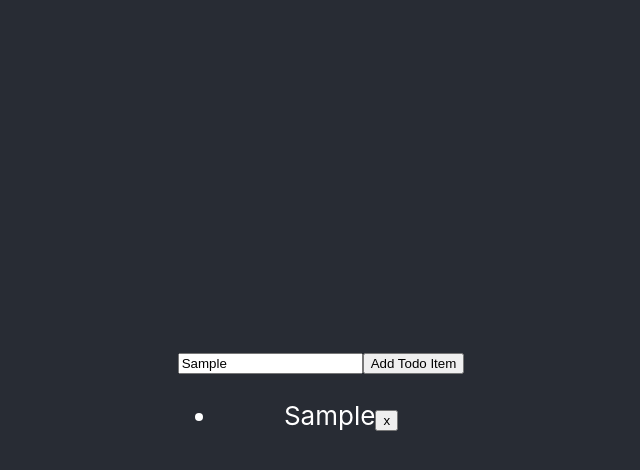
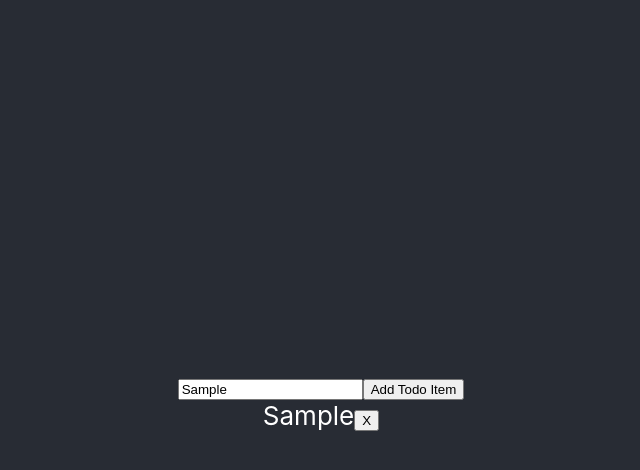
Before and after one commit to encarju/to-do-list-using-route, a React (Create React App) app: page / in a window 1280 px wide. Both pictures are taken after typing "Sample" into the empty fields and a click on the input "Add Todo Item". Shown: the top 470 px of the page, without its empty margins (319-959 px from the left). Built offline with nearby package versions, Linux system fonts and the light colour scheme.

Commit message:
[TodoList][Bryan-Justine] feature: Implement Redux onDeleteToDo

```diff
--- a/src/Components/ToDoGroup/index.js
+++ b/src/Components/ToDoGroup/index.js
@@ -3,12 +3,13 @@ import ToDoItemContainer from '../../Container/ToDoItemContainer';
 
 class ToDoGroup extends Component {
     render() {
+        const todos = this.props.todos.map((todo) => (
+            <ToDoItemContainer key={todo.id} todo={todo}/>
+        ));
         return (
-            <ul>
-                {this.props.todos.map((todo) => (
-                    <ToDoItemContainer key={todo.id} todo={todo}/>
-                ))}
-            </ul>
+            <div>
+                {todos}
+            </div>
         );
     }
 }
--- a/src/Components/ToDoItem/index.js
+++ b/src/Components/ToDoItem/index.js
@@ -13,13 +13,17 @@ class ToDoItem extends Component {
 
     }
 
+    onRemoveItem = () =>{
+        this.props.deleteToDo(this.props.todo.id);
+    }
+
     render() {
 
         return (
-            <li>
+            <div>
                 <span onClick={this.onMarkAsDone} className={this.props.todo.done ? "true" : "false"}>{this.props.todo.text}</span>
-                <button>x</button>
-            </li>
+                <button onClick={this.onRemoveItem}>X</button>
+            </div>
         );
     }
 }
--- a/src/Container/ToDoItemContainer.js
+++ b/src/Container/ToDoItemContainer.js
@@ -1,11 +1,15 @@
 import { connect } from "react-redux";
 import ToDoItem from "../Components/ToDoItem";
-import {revertStatus} from "../actions";
+import {revertStatus,deleteToDo} from "../actions";
+
 
 
 const mapDispatchToProps = (dispatch) => ({
     revertStatus : (id) => {
         dispatch(revertStatus(id))
+    },
+    deleteToDo : (id) => {
+        dispatch(deleteToDo(id))
     },
 });
 
--- a/src/actions.js
+++ b/src/actions.js
@@ -5,3 +5,7 @@ export const addToDo = (todo) => {
 export const revertStatus = (id) => {
     return { type: "REVERT_STATUS", payload: id }
 }
+
+export const deleteToDo = (id) => {
+    return { type: "DELETE_TO_DO", payload: id }
+}
--- a/src/reducers.js
+++ b/src/reducers.js
@@ -1,13 +1,16 @@
 import { combineReducers } from "redux";
 
 const todos = (state = [], action) => {
-    if(action.type === "ADD_TO_DO"){
+    if (action.type === "ADD_TO_DO") {
         return [...state, action.payload];
     }
-    else if(action.type === "REVERT_STATUS"){
+    else if (action.type === "REVERT_STATUS") {
         return state.map(todo =>
             todo.id === action.payload ? { ...todo, done: !todo.done }
-            : todo);
+                : todo);
+    } else if (action.type === "DELETE_TO_DO") {
+        const todos = state.filter(todo => todo.id !== action.payload);
+        return todos;
     }
     return state;
 }
```
